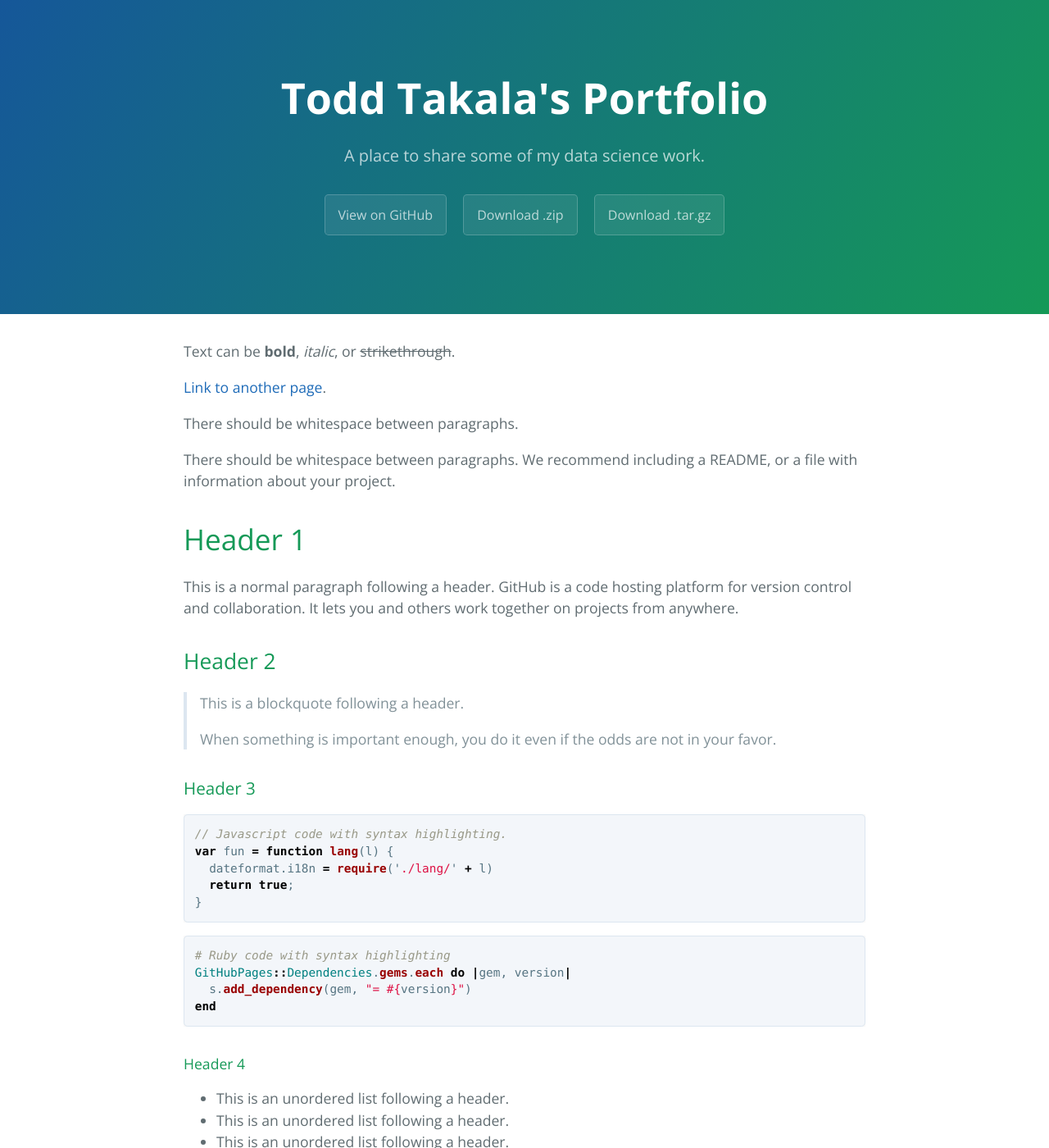
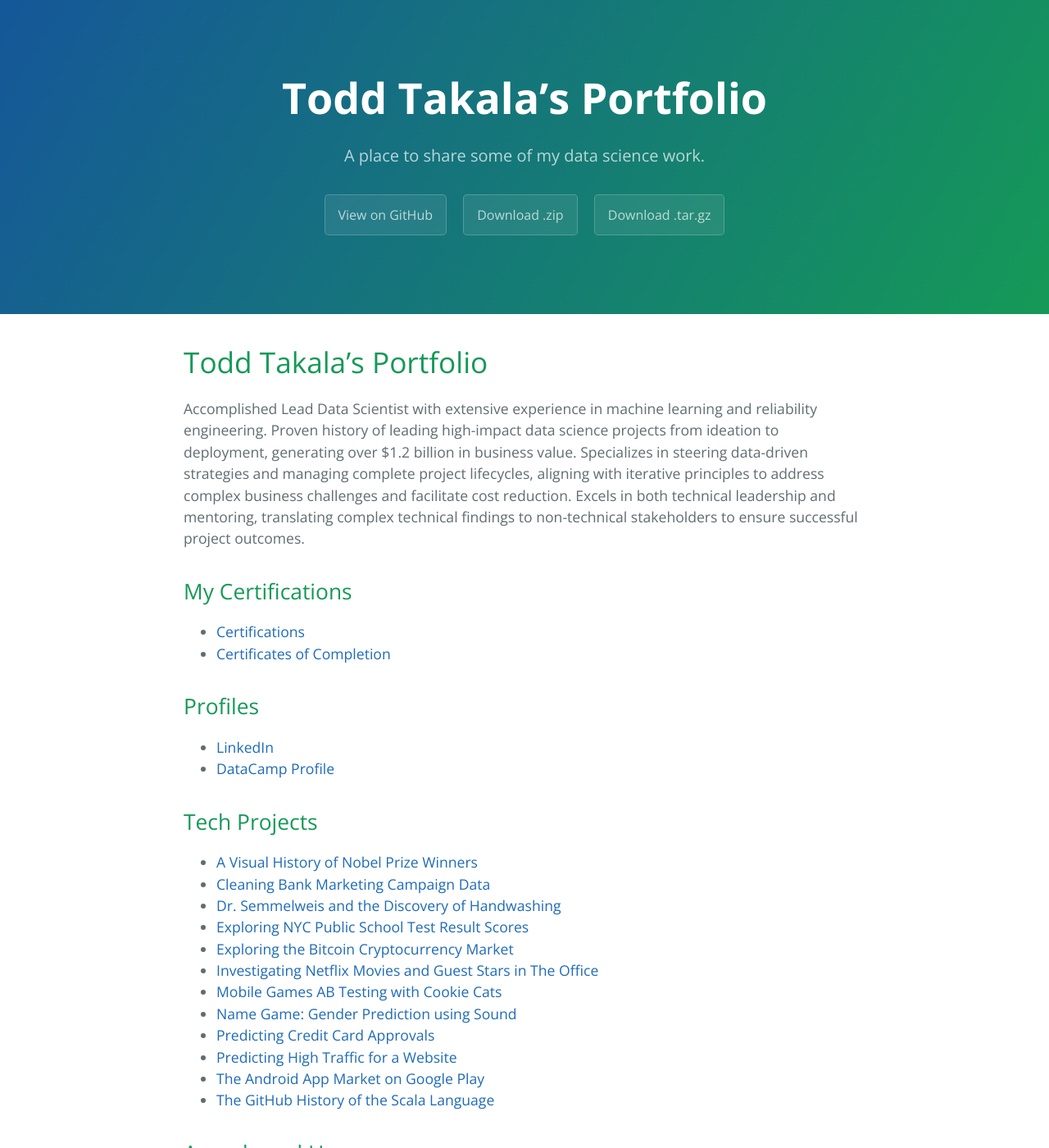
Before and after one commit to forloop11/portfolio, a Jekyll site: the page built from index.md, in a window 1280 px wide and 1400 px high. Shown: the whole window at 82% size. Built offline with Jekyll 4.4.1, drawn with Linux system fonts in a browser that asks for light colours; our own code applies the rules of GitHub Pages for plain Markdown files; some of the changed text lies outside the part shown.

Commit message:
Update index.md

````diff
--- a/index.md
+++ b/index.md
@@ -2,122 +2,145 @@
 layout: default
 ---
 
-Text can be **bold**, _italic_, or ~~strikethrough~~.
+# Todd Takala's Portfolio
 
-[Link to another page](./another-page.html).
+Accomplished Lead Data Scientist with extensive experience in machine learning and reliability engineering. Proven history of leading high-impact data science projects from ideation to deployment, generating over $1.2 billion in business value. Specializes in steering data-driven strategies and managing complete project lifecycles, aligning with iterative principles to address complex business challenges and facilitate cost reduction. Excels in both technical leadership and mentoring, translating complex technical findings to non-technical stakeholders to ensure successful project outcomes.
 
-There should be whitespace between paragraphs.
+## My Certifications
 
-There should be whitespace between paragraphs. We recommend including a README, or a file with information about your project.
+* [Certifications](https://github.com/toddtakala/portfolio/tree/main/certifications)
+* [Certificates of Completion](https://github.com/toddtakala/portfolio/tree/main/certs)
 
-# Header 1
+## Profiles
 
-This is a normal paragraph following a header. GitHub is a code hosting platform for version control and collaboration. It lets you and others work together on projects from anywhere.
-
-## Header 2
-
-> This is a blockquote following a header.
->
-> When something is important enough, you do it even if the odds are not in your favor.
-
-### Header 3
-
-```js
-// Javascript code with syntax highlighting.
-var fun = function lang(l) {
-  dateformat.i18n = require('./lang/' + l)
-  return true;
-}
-```
-
-```ruby
-# Ruby code with syntax highlighting
-GitHubPages::Dependencies.gems.each do |gem, version|
-  s.add_dependency(gem, "= #{version}")
-end
-```
-
-#### Header 4
-
-*   This is an unordered list following a header.
-*   This is an unordered list following a header.
-*   This is an unordered list following a header.
-
-##### Header 5
-
-1.  This is an ordered list following a header.
-2.  This is an ordered list following a header.
-3.  This is an ordered list following a header.
-
-###### Header 6
-
-| head1        | head two          | three |
-|:-------------|:------------------|:------|
-| ok           | good swedish fish | nice  |
-| out of stock | good and plenty   | nice  |
-| ok           | good `oreos`      | hmm   |
-| ok           | good `zoute` drop | yumm  |
-
-### There's a horizontal rule below this.
-
-* * *
-
-### Here is an unordered list:
-
-*   Item foo
-*   Item bar
-*   Item baz
-*   Item zip
-
-### And an ordered list:
-
-1.  Item one
-1.  Item two
-1.  Item three
-1.  Item four
-
-### And a nested list:
-
-- level 1 item
-  - level 2 item
-  - level 2 item
-    - level 3 item
-    - level 3 item
-- level 1 item
-  - level 2 item
-  - level 2 item
-  - level 2 item
-- level 1 item
-  - level 2 item
-  - level 2 item
-- level 1 item
-
-### Small image
-
-![Octocat](https://github.githubassets.com/images/icons/emoji/octocat.png)
-
-### Large image
-
-![Branching](https://guides.github.com/activities/hello-world/branching.png)
+* [LinkedIn](https://www.linkedin.com/in/toddtakala)
+* [DataCamp Profile](https://www.datacamp.com/portfolio/takala)
 
 
-### Definition lists can be used with HTML syntax.
+## Tech Projects
 
-<dl>
-<dt>Name</dt>
-<dd>Godzilla</dd>
-<dt>Born</dt>
-<dd>1952</dd>
-<dt>Birthplace</dt>
-<dd>Japan</dd>
-<dt>Color</dt>
-<dd>Green</dd>
-</dl>
+* [A Visual History of Nobel Prize Winners](https://app.datacamp.com/workspace/w/ef91c9a9-4d2a-4b2e-864e-80e664591006)
+* [Cleaning Bank Marketing Campaign Data](https://app.datacamp.com/workspace/w/ad74b952-aebc-41e0-a56d-b4ea1ea411fe/)
+* [Dr. Semmelweis and the Discovery of Handwashing](https://app.datacamp.com/workspace/w/b946c928-c8f0-460b-9928-e752829ea351)
+* [Exploring NYC Public School Test Result Scores](https://app.datacamp.com/workspace/w/909d8bd1-53d3-4111-ac6b-d034df3488e7/)
+* [Exploring the Bitcoin Cryptocurrency Market](https://app.datacamp.com/workspace/w/cce07406-8f83-4ccb-a49c-5f014580b6a8)
+* [Investigating Netflix Movies and Guest Stars in The Office](https://app.datacamp.com/workspace/w/74364665-47ec-4448-a1d6-ece7d0d906aa)
+* [Mobile Games AB Testing with Cookie Cats](resources/projects/Mobile_Games_AB_Testing_with_Cookie_Cats/notebook.ipynb)
+* [Name Game: Gender Prediction using Sound](https://app.datacamp.com/workspace/w/c7de08d4-6848-4b01-97fc-1161fcb1a29b/)
+* [Predicting Credit Card Approvals](https://app.datacamp.com/workspace/w/3cdac102-7205-4f80-bca6-914d31f21f23)
+* [Predicting High Traffic for a Website](https://app.datacamp.com/workspace/w/ccde9b8c-ca12-433f-9e77-773cbc879ad2)
+* [The Android App Market on Google Play](https://app.datacamp.com/workspace/w/1124fc03-254b-4953-9a0f-edb01baeaa10)
+* [The GitHub History of the Scala Language](https://app.datacamp.com/workspace/w/1e012d05-2a5d-4e43-b098-d8980289d9a5)
 
-```
-Long, single-line code blocks should not wrap. They should horizontally scroll if they are too long. This line should be long enough to demonstrate this.
-```
 
-```
-The final element.
-```
+## Awards and Honors
+
+### Champion - Amazon Machine Learning Competition
+#### Issued by Amazon Machine Learning University · Sep 2022
+
+Twice winner of machine learning competitions at Amazon for Regression and Binary Classification data science competitions.
+
+### Guest Speaker: Data Science Applications for Fleet Reliability
+#### Issued by Caterpillar Inc. · May 2021
+
+Shared machine learning methodology to predict diesel engine life in large off-highway trucks. Life was extended by 33%.
+
+### Guest Speaker: Truck Rebuild Program
+#### Issued by Caterpillar Inc. · Apr 2019
+
+Spoke at Caterpillar large mining truck conference to discuss Empire-Cat’s truck rebuild program. Empire will completely rebuild a mining haul trucks at 60% of the cost of a new machine and operates with 2 to 4% more physical availability above trucks from the factory.
+
+### Guest Speaker: Product Problem Management
+#### Issued by Caterpillar Inc. · Sep 2015
+
+Discussed Empire's reliability engineering program which involves a focus on "find it" using RCA, critical component life analysis, inspections, telematics, and condition monitoring, followed by identifying key factors using machine learning, and then implementing "fix it" solutions through interim corrective actions and working with Caterpillar's FMEA process for permanent solutions.
+
+## DataCamp
+
+### Personal Profile
+
+* [DataCamp Portfolio](https://www.datacamp.com/portfolio/takala)
+* [Assessment Badges](assessment-badges.md)
+
+![](resources/datacamp/assessed-domains.png)
+
+![](resources/datacamp/profile.png)
+
+### Skill Assessments
+
+DataCamp provides assessments for a range of topics within data science, including Python, R, SQL, machine learning, statistics, and more.
+
+### Summary
+
+#### Python
+
+| Assessment                                | Percentile    |
+| ---                                       | ---:          |
+| Data Manipulation with Python             | 95th          |
+| Data Visualization with Python            | 95th          |
+| Importing and Cleaning Data with Python   | 99th          |
+| Machine Learning Fundamentals in Python   | 99th          |
+| Programming for Data Engineering          | 99th          |
+| Python Programming			            | 98th          |
+| Statistics Fundamentals with Python       | 97th          |
+
+#### R
+
+| Assessment                                | Percentile    |
+| ---                                       | ---:          |
+| Data Manipulation with R                  | 98th          |
+| Data Visualization with R                 | 96th          |
+| Importing and Cleaning Data with R        | 96th          |
+| Machine Learning Fundamentals in R        | 98th          |
+| R Programming                             | 98th          |
+| Statistics Fundamentals with R            | 97th          |
+
+
+##### SQL
+
+| Assessment                                | Percentile    |
+| ---                                       | ---:          |
+| Data Analysis in SQL (PostgresSQL)        | 99th          |
+| Data Management in SQL (PostgresSQL)      | 95th          |
+
+| Assessment                                | Percentile    |
+| ---                                       | ---:          |
+| AI Fundamentals                           | 99th          |
+| Analytic Fundamentals                     | 97th          |
+| Data Management Theory                    | 97th          |
+| Data Storytelling                         | 95th          |
+| Data Visualization Theory                 | 99th          |
+| Exploratory Analysis Theory               | 95th          |
+| Statistical Experimentation Theory        | 99th          |
+| Understanding and Interpreting Data       | 98th          |
+
+#### Python
+
+| Assessment                                | Percentile    |
+| ---                                       | ---:          |
+| Data Manipulation with Python             | 95th          |
+| Data Visualization with Python            | 95th          |
+| Importing and Cleaning Data with Python   | 99th          |
+| Machine Learning Fundamentals in Python   | 99th          |
+| Programming for Data Engineering          | 99th          |
+| Python Programming			            | 98th          |
+| Statistics Fundamentals with Python       | 97th          |
+
+#### R
+
+| Assessment                                | Percentile    |
+| ---                                       | ---:          |
+| Data Manipulation with R                  | 98th          |
+| Data Visualization with R                 | 96th          |
+| Importing and Cleaning Data with R        | 96th          |
+| Machine Learning Fundamentals in R        | 98th          |
+| R Programming                             | 98th          |
+| Statistics Fundamentals with R            | 97th          |
+
+
+##### SQL
+
+| Assessment                                | Percentile    |
+| ---                                       | ---:          |
+| Data Analysis in SQL (PostgresSQL)        | 99th          |
+| Data Management in SQL (PostgresSQL)      | 95th          |
````
